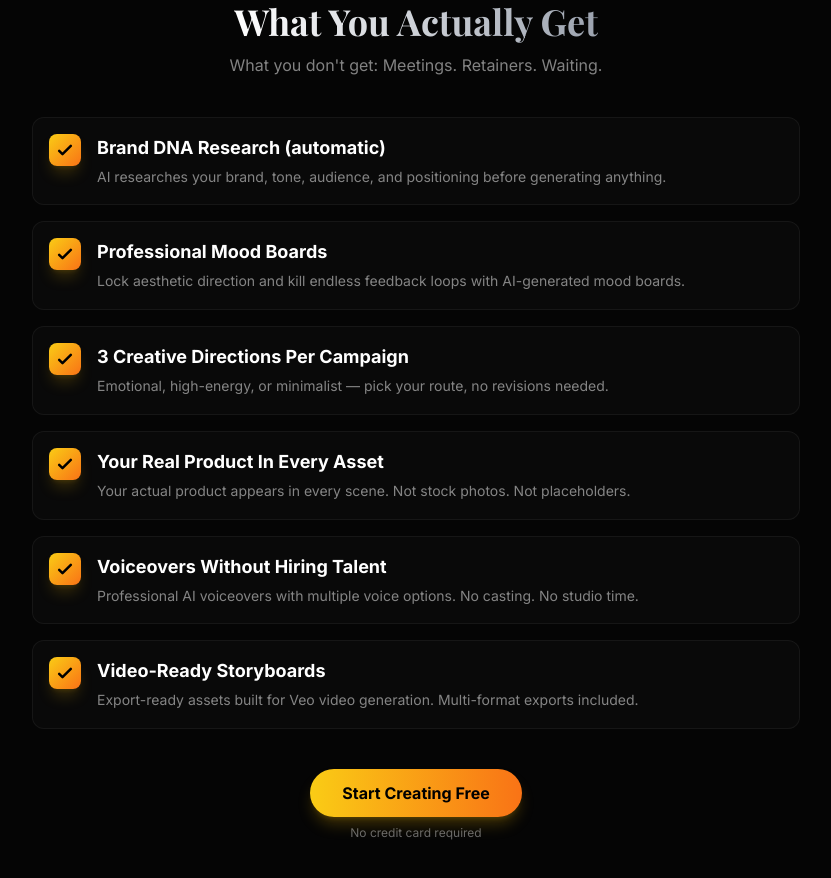
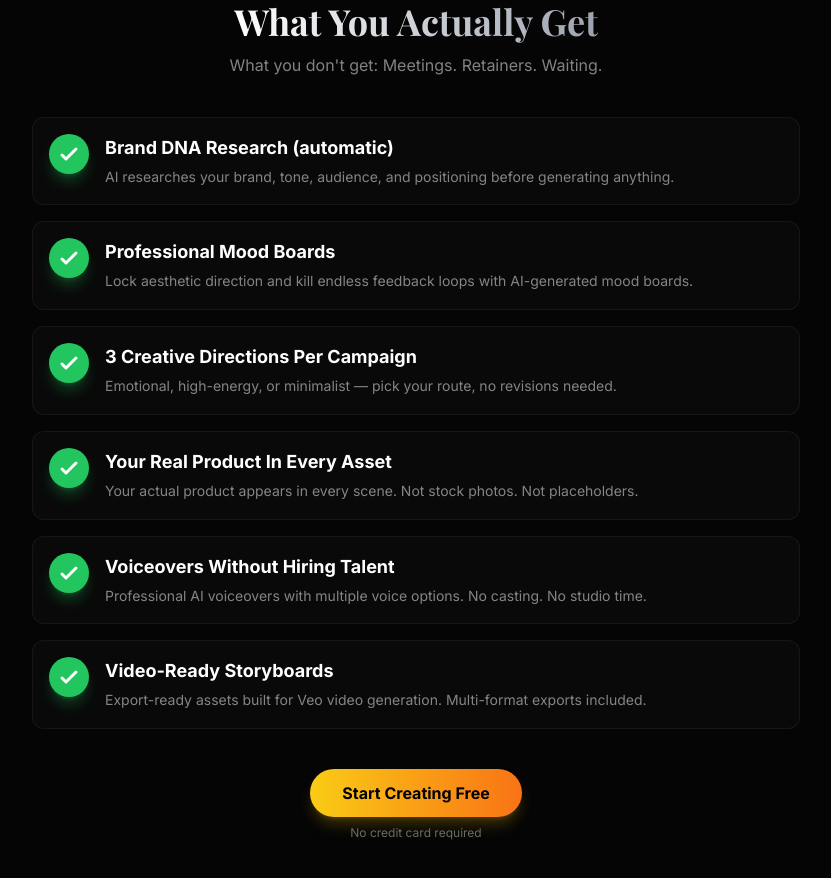
Before and after one commit to 8zero8development-max/BananaADS, a React (Vite) app: page / in a window 1280 px wide. Shown: the part 6100-6978 px from the top of the page, without its empty margins (224-1055 px from the left). Built offline with nearby package versions, Linux system fonts and the light colour scheme; no server answers; a web font is replaced by a local one.

Commit message:
Replace animated tick with simple large green tick in checklist section

```diff
--- a/LandingPage.tsx
+++ b/LandingPage.tsx
@@ -905,11 +905,10 @@ const LandingPage: React.FC<LandingPageProps> = ({ onGetStarted }) => {
               <div
                 key={idx}
                 className="group flex items-start gap-4 p-4 rounded-xl bg-white/[0.02] hover:bg-white/[0.05] border border-white/5 hover:border-yellow-500/30 transition-all duration-300"
-                style={{ animationDelay: `${idx * 150}ms` }}
               >
-                <div className="flex-shrink-0 w-8 h-8 rounded-lg bg-gradient-to-br from-yellow-400 to-orange-500 flex items-center justify-center shadow-lg shadow-yellow-500/20 group-hover:scale-110 transition-transform duration-300">
+                <div className="flex-shrink-0 w-10 h-10 rounded-full bg-green-500 flex items-center justify-center shadow-lg shadow-green-500/30">
                   <svg
-                    className="w-5 h-5 text-black"
+                    className="w-6 h-6 text-white"
                     fill="none"
                     viewBox="0 0 24 24"
                     stroke="currentColor"
@@ -919,12 +918,6 @@ const LandingPage: React.FC<LandingPageProps> = ({ onGetStarted }) => {
                       strokeLinecap="round"
                       strokeLinejoin="round"
                       d="M5 13l4 4L19 7"
-                      className="animate-[checkmark_0.4s_ease-in-out_forwards]"
-                      style={{
-                        strokeDasharray: 24,
-                        strokeDashoffset: 24,
-                        animation: `checkmark 0.4s ease-in-out ${idx * 150 + 300}ms forwards`
-                      }}
                     />
                   </svg>
                 </div>
--- a/styles.css
+++ b/styles.css
@@ -153,12 +153,6 @@ body {
 }
 .animate-error-shake { animation: error-shake 0.5s ease-in-out; }
 
-/* Checkmark draw animation */
-@keyframes checkmark {
-    0% { stroke-dashoffset: 24; }
-    100% { stroke-dashoffset: 0; }
-}
-.animate-checkmark { animation: checkmark 0.4s ease-in-out forwards; }
 
 /* --- Onboarding Tour Styles --- */
 
```
